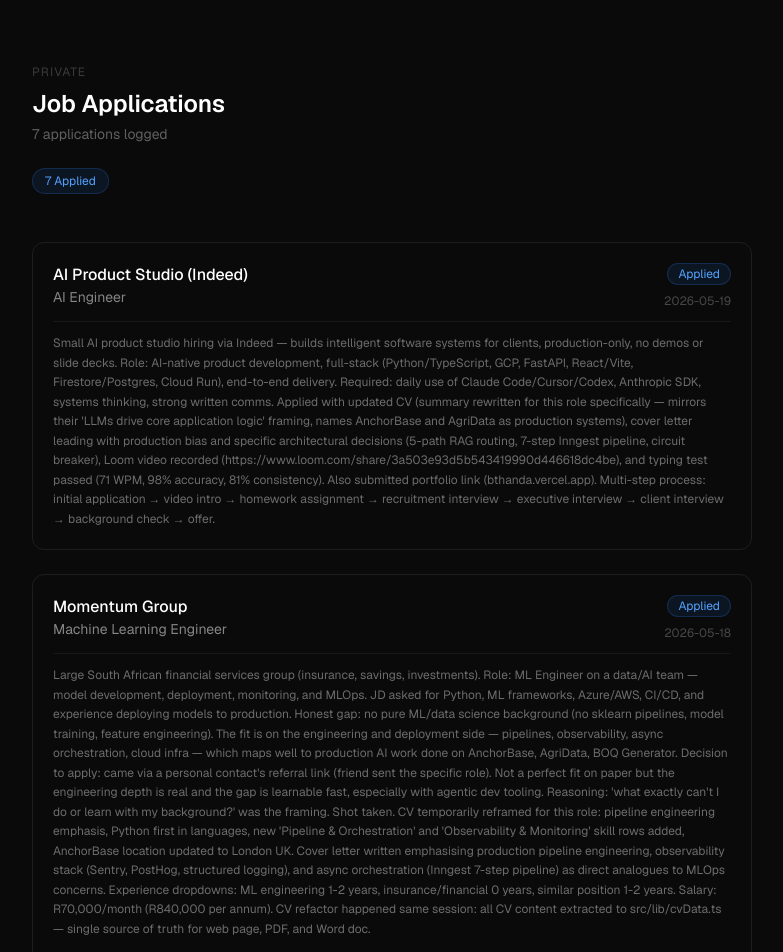
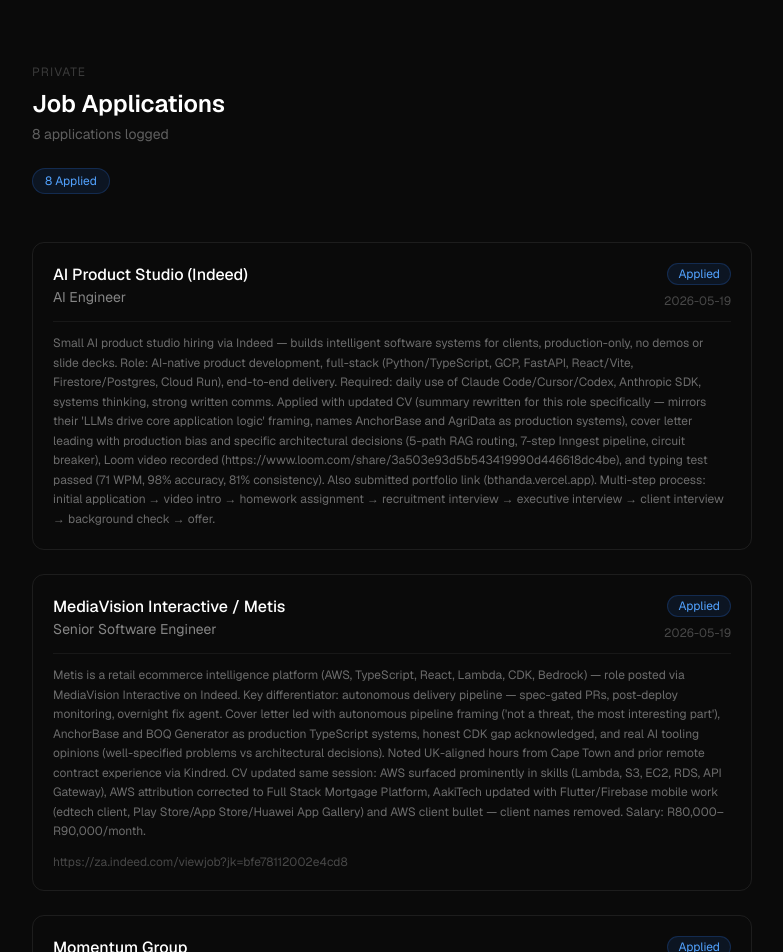
Before and after one commit to dev-thandabantu/bthanda, a Next.js app: page /applied in a window 1280 px wide. Shown: the top 952 px of the page, without its empty margins (248-1031 px from the left). Built offline with nearby package versions, Linux system fonts and the light colour scheme.

Commit message:
log: Senior Software Engineer application — MediaVision Interactive / Metis (2026-05-19)
Co-Authored-By: Claude Sonnet 4.6 <noreply@anthropic.com>

```diff
--- a/src/app/applied/page.tsx
+++ b/src/app/applied/page.tsx
@@ -69,6 +69,15 @@ const applications: Application[] = [
     status: "Applied",
     notes:
       "Small AI product studio hiring via Indeed — builds intelligent software systems for clients, production-only, no demos or slide decks. Role: AI-native product development, full-stack (Python/TypeScript, GCP, FastAPI, React/Vite, Firestore/Postgres, Cloud Run), end-to-end delivery. Required: daily use of Claude Code/Cursor/Codex, Anthropic SDK, systems thinking, strong written comms. Applied with updated CV (summary rewritten for this role specifically — mirrors their 'LLMs drive core application logic' framing, names AnchorBase and AgriData as production systems), cover letter leading with production bias and specific architectural decisions (5-path RAG routing, 7-step Inngest pipeline, circuit breaker), Loom video recorded (https://www.loom.com/share/3a503e93d5b543419990d446618dc4be), and typing test passed (71 WPM, 98% accuracy, 81% consistency). Also submitted portfolio link (bthanda.vercel.app). Multi-step process: initial application → video intro → homework assignment → recruitment interview → executive interview → client interview → background check → offer.",
+  },
+  {
+    company: "MediaVision Interactive / Metis",
+    role: "Senior Software Engineer",
+    date: "2026-05-19",
+    status: "Applied",
+    url: "https://za.indeed.com/viewjob?jk=bfe78112002e4cd8",
+    notes:
+      "Metis is a retail ecommerce intelligence platform (AWS, TypeScript, React, Lambda, CDK, Bedrock) — role posted via MediaVision Interactive on Indeed. Key differentiator: autonomous delivery pipeline — spec-gated PRs, post-deploy monitoring, overnight fix agent. Cover letter led with autonomous pipeline framing ('not a threat, the most interesting part'), AnchorBase and BOQ Generator as production TypeScript systems, honest CDK gap acknowledged, and real AI tooling opinions (well-specified problems vs architectural decisions). Noted UK-aligned hours from Cape Town and prior remote contract experience via Kindred. CV updated same session: AWS surfaced prominently in skills (Lambda, S3, EC2, RDS, API Gateway), AWS attribution corrected to Full Stack Mortgage Platform, AakiTech updated with Flutter/Firebase mobile work (edtech client, Play Store/App Store/Huawei App Gallery) and AWS client bullet — client names removed. Salary: R80,000–R90,000/month.",
   },
   {
     company: "DeepMetis",
```
